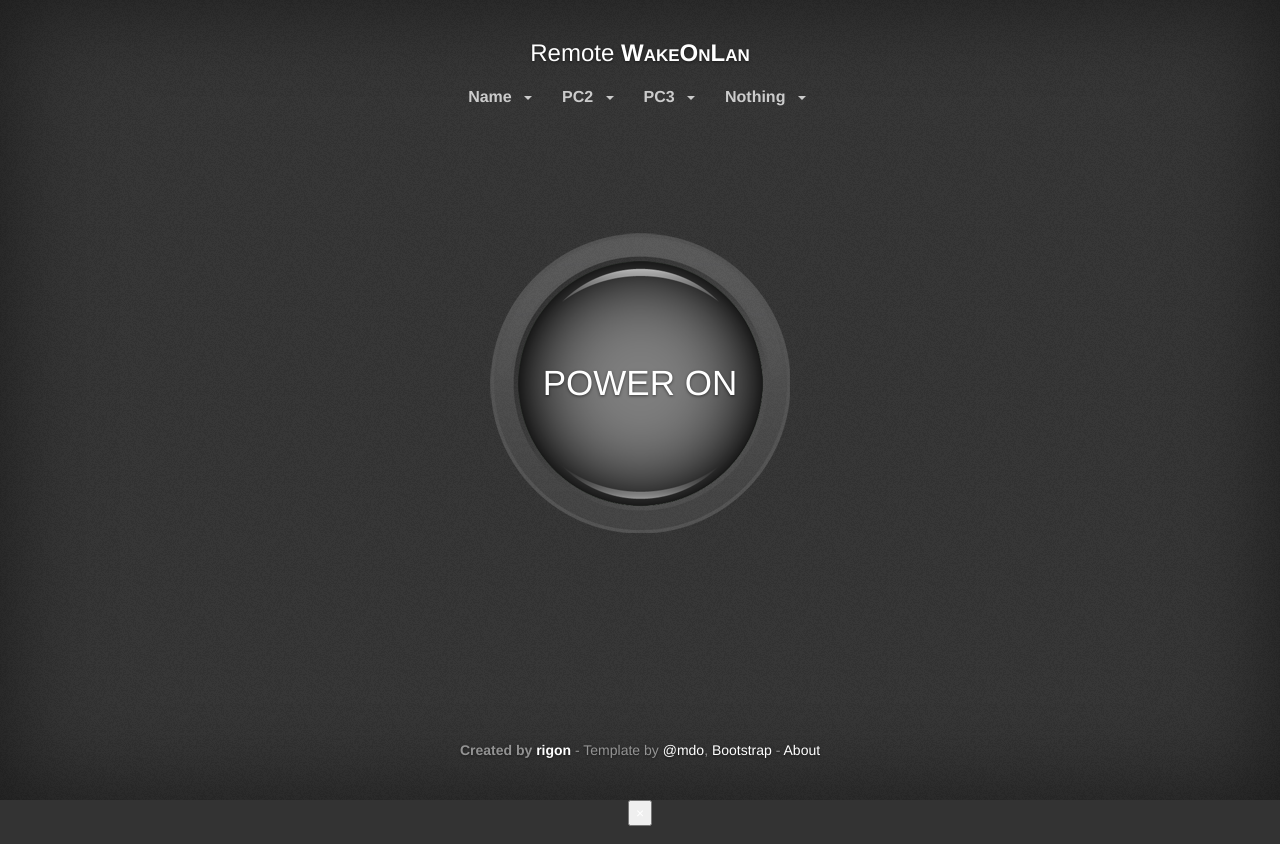
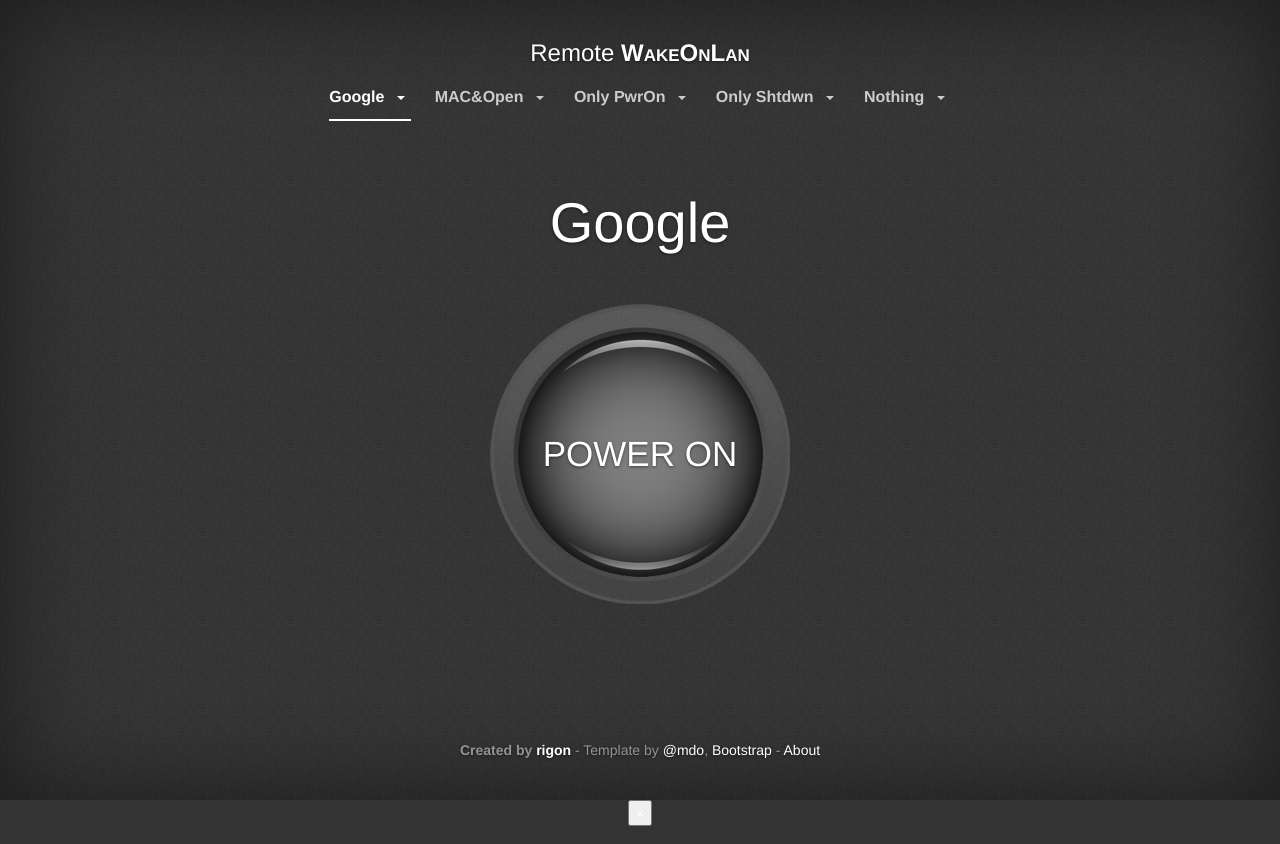
Before and after one commit to rigon/Remote-WakeOnLan, a PHP site: page /index.php in a window 1280 px wide. Shown: the top 844 px of the page. Run offline with PHP 8.4, Linux system fonts and the light colour scheme; data that the repository does not hold is empty.

Commit message:
Bugfixes and improvements

```diff
--- a/index.php
+++ b/index.php
@@ -1,19 +1,68 @@
 <?php
 
-define('WAKEUP_COMMAND', 'sleep 2s #wakeonlan %s');
+/*
+ *  Remote WakeOnLan - a web inferface to manage (power on and shutdown) remote computers
+ *  Copyright (C) 2016  rigon <http://www.rigon.tk>
+ *
+ *  This program is free software: you can redistribute it and/or modify
+ *  it under the terms of the GNU General Public License as published by
+ *  the Free Software Foundation, either version 3 of the License, or
+ *  (at your option) any later version.
+ *
+ *  This program is distributed in the hope that it will be useful,
+ *  but WITHOUT ANY WARRANTY; without even the implied warranty of
+ *  MERCHANTABILITY or FITNESS FOR A PARTICULAR PURPOSE.  See the
+ *  GNU General Public License for more details.
+ *
+ *  You should have received a copy of the GNU General Public License
+ *  along with this program.  If not, see <http://www.gnu.org/licenses/>.
+ *
+ */
+
 
 /*
- * List of MAC addresses
- * id => array(name, MAC address, shutdown command, open address, poweron time)
+ * Command executed to WakeUp the remote computer
  */
+
+define('WAKEUP_COMMAND', 'wakeonlan %s');
+
+
+/*
+ *  List of PCs to manage
+ *    List of computers to manage remotelly. You will need:
+ *    - an ID that will identify the compuer
+ *    - a name that will be shown in the interface
+ *    - a MAC address that will be used to send the magic packages to WakeUp the computer
+ *    - a command when executed will shutdown the remote computer
+ *    - an URL to open when the remote computer is turned on
+ *    - the powerup waiting time that the remote computer will take to turn on
+ *    Only ID and name are mandatory. The other parameters, you can choose not to specify its
+ *    value or, if you need, set it to null. The interface will adapt according to the
+ *    available parameters.
+ *
+ *    NOTE for shutdown command: we recommend use a SSH connection to shutdown the remote
+ *    computer. This requires some setup to make it work, but fortunatly you can find the
+ *    information that you need here: http://www.rigon.tk/documentation/remote-pc-startupshutdown
+ *
+ *	  Format:
+ *       id  =>  array(name, MAC address, shutdown command, URL to open, powerup waiting time)
+ *
+ */
+
 $list = array(
-	"name"		=> array("Name", "mac address", "command to shutdown", "open url", intval("wakeup time")),
-	"pc2"		=> array("PC2", "mac address", null, "only with open url"),
-	"pc3"		=> array("PC3", "only mac address"),
+	"google"	=> array("Google", "00:00:00:00:00:00", "echo That would be interesting!", "http://www.google.com", 10),
+	"pc2"		=> array("MAC&Open", "mac address", null, "http://www.rigon.tk"),
+	"pc3"		=> array("Only PwrOn", "only mac address"),
+	"pc4"       => array("Only Shtdwn", null, "echo Maybe later I will shutdown..."),
 	"nothing"	=> array("Nothing")
 );
 
-$default = "server";
+
+/*
+ * ID of the default computer
+ */
+$default = "google";
+
 
 
 
@@ -24,7 +73,6 @@ $message = "";
 // Different default selected
 if(isset($_GET['default']) and array_key_exists($_GET['default'], $list))
 	$default = $_GET['default'];
-
 
 
 /* *******
@@ -54,13 +102,13 @@ else if(isset($_GET['open'])) {
 		exit("Redirecting to $open_url");
 	}
 	else
-		$message = "Redirect not available.";
+		$message = "Open URL not available.";
 }
 
 // Shutdown selected computer
 else if(isset($_GET['shutdown'])) {
 	if(isset($list[$default][2])) {
-		$message .= "Shutting down. Please wait...\n\n";
+		$message .= "Shutting down ".$list[$default][0].". Please wait...\n\n";
 		$shutdown_command = $list[$default][2];
 
 		exec($shutdown_command, $output);
@@ -70,7 +118,7 @@ else if(isset($_GET['shutdown'])) {
 		$stage = 0;
 	}
 	else
-		$message = "Open URL not available";
+		$message = "Shutdown command not available";
 }
 
 
@@ -129,6 +177,7 @@ $actionsURL = array(
 
 			.cover-heading {
 				font-size: 4em;
+				padding-top: 30px;
 			}
 
 			.power-button .lead {
@@ -138,7 +187,7 @@ $actionsURL = array(
 			.power-button {
 				width: 300px;
 				height: 300px;
-				margin: 60px auto 60px auto;
+				margin: 50px auto 60px auto;
 			}
 
 			.power-button a, .power-button a:hover, .power-button a:focus {
@@ -278,6 +327,7 @@ $actionsURL = array(
 			var hasShutdown = <?php echo (isset($list[$default][2]) ? "true" : "false"); ?>;
 			var hasOpen = <?php echo (isset($list[$default][3]) ? "true" : "false"); ?>;
 			var hasTurningOn = <?php echo (isset($list[$default][4]) ? "true" : "false"); ?>;
+			var hasNoAction = false;
 
 			var actionsURL = ["<?php echo implode('", "', $actionsURL); ?>"];
 			var wakeupTime = <?php echo (isset($list[$default][4]) ? $list[$default][4] : 0); ?> * 1000;
@@ -341,7 +391,8 @@ $actionsURL = array(
 			}
 
 			function powerOn() {
-				if(!hasPowerOn) { turningOn(); hasPowerOn = true; return; }
+				if(hasNoAction) return; hasNoAction = true;	// Avoid recursion
+				if(!hasPowerOn) { turningOn(); return; }
 				setStage(0, "Power On", "gray");
 			}
 			function turningOn(animate) {
@@ -396,7 +447,8 @@ $actionsURL = array(
 				});
 
 				$(".message").click(function() {
-					alert($(this).html());
+					var message = $(this).html();
+					alert(message = "&nbsp;" ? "Nothing to show!" : message);
 				});
 
 				window.location.hash = "cover-heading";
```
